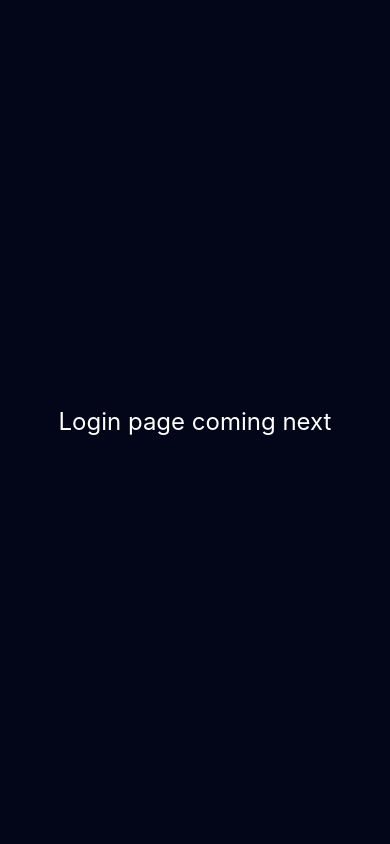
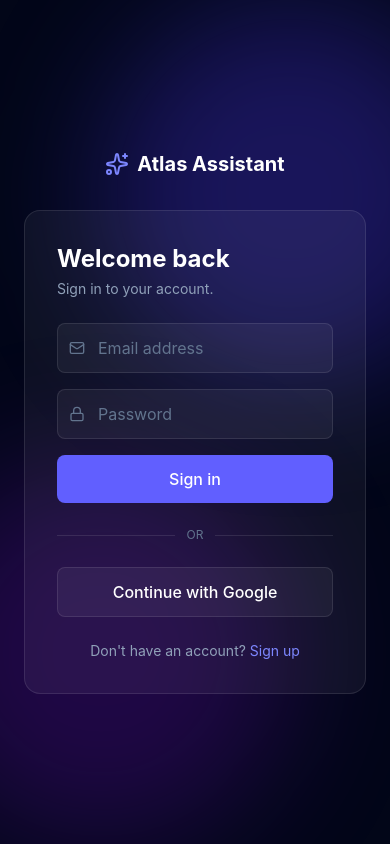
Before and after one commit to Audrey-Okumu/atlas-assistant-web, a React (Vite) app: page /login in a window 390 px wide. Built offline with nearby package versions, Linux system fonts and the light colour scheme.

Commit message:
Add OAuthSuccess page to handle Google OAuth redirect and route to phone setup or dashboard

```diff
--- a/src/App.tsx
+++ b/src/App.tsx
@@ -2,6 +2,7 @@ import { Routes, Route } from 'react-router-dom'
 import LandingPage from './pages/LandingPage'
 import Login from './pages/Login'
 import Register from './pages/Register'
+import OAuthSuccess from './pages/OAuthSuccess'
 
 function App() {
   return (
@@ -9,6 +10,7 @@ function App() {
       <Route path="/" element={<LandingPage />} />
       <Route path="/login" element={<Login />} />
       <Route path="/register" element={<Register />} />
+      <Route path="/oauth-success" element={<OAuthSuccess />} />
     </Routes>
   )
 }
--- a/src/pages/Login.tsx
+++ b/src/pages/Login.tsx
@@ -1,7 +1,112 @@
+import { useState } from 'react'
+import { Sparkles, Mail, Lock } from 'lucide-react'
+
+const API_URL = 'https://atlas-assistant-kq2s.onrender.com'
+
 function Login() {
+  const [email, setEmail] = useState('')
+  const [password, setPassword] = useState('')
+  const [error, setError] = useState('')
+  const [loading, setLoading] = useState(false)
+
+  const handleSubmit = async (e: React.FormEvent) => {
+    e.preventDefault()
+    setError('')
+    setLoading(true)
+
+    try {
+      const response = await fetch(`${API_URL}/auth/login`, {
+        method: 'POST',
+        headers: { 'Content-Type': 'application/json' },
+        body: JSON.stringify({ email, password }),
+      })
+
+      const token = await response.text()
+
+      if (!response.ok || token === 'Invalid email or password') {
+        throw new Error('Invalid email or password.')
+      }
+
+      localStorage.setItem('atlas_token', token)
+      window.location.href = '/dashboard'
+    } catch (err) {
+      setError(err instanceof Error ? err.message : 'Something went wrong.')
+    } finally {
+      setLoading(false)
+    }
+  }
+
   return (
-    <div className="min-h-screen bg-slate-950 text-white flex items-center justify-center">
-      <h1 className="text-2xl">Login page coming next</h1>
+    <div className="min-h-screen bg-slate-950 text-white flex items-center justify-center px-6 relative overflow-hidden">
+      <div className="absolute top-0 left-1/4 w-96 h-96 bg-indigo-600/30 rounded-full blur-3xl" />
+      <div className="absolute bottom-0 right-1/4 w-96 h-96 bg-purple-600/20 rounded-full blur-3xl" />
+
+      <div className="relative w-full max-w-md">
+        <a href="/" className="flex items-center justify-center gap-2 mb-8">
+          <Sparkles className="w-6 h-6 text-indigo-400" />
+          <span className="text-xl font-bold">Atlas Assistant</span>
+        </a>
+
+        <div className="bg-white/5 border border-white/10 rounded-2xl p-8">
+          <h2 className="text-2xl font-bold mb-1">Welcome back</h2>
+          <p className="text-slate-400 text-sm mb-6">Sign in to your account.</p>
+
+          <form onSubmit={handleSubmit} className="flex flex-col gap-4">
+            <div className="relative">
+              <Mail className="absolute left-3 top-1/2 -translate-y-1/2 w-4 h-4 text-slate-500" />
+              <input
+                type="email"
+                placeholder="Email address"
+                value={email}
+                onChange={(e) => setEmail(e.target.value)}
+                required
+                className="w-full bg-white/5 border border-white/10 rounded-lg pl-10 pr-4 py-3 text-white placeholder:text-slate-500 focus:outline-none focus:border-indigo-400 transition"
+              />
+            </div>
+
+            <div className="relative">
+              <Lock className="absolute left-3 top-1/2 -translate-y-1/2 w-4 h-4 text-slate-500" />
+              <input
+                type="password"
+                placeholder="Password"
+                value={password}
+                onChange={(e) => setPassword(e.target.value)}
+                required
+                className="w-full bg-white/5 border border-white/10 rounded-lg pl-10 pr-4 py-3 text-white placeholder:text-slate-500 focus:outline-none focus:border-indigo-400 transition"
+              />
+            </div>
+
+            {error && <p className="text-red-400 text-sm">{error}</p>}
+
+            <button
+              type="submit"
+              disabled={loading}
+              className="bg-indigo-500 hover:bg-indigo-400 disabled:opacity-50 text-white py-3 rounded-lg font-medium transition"
+            >
+              {loading ? 'Signing in...' : 'Sign in'}
+            </button>
+          </form>
+
+          <div className="flex items-center gap-3 my-6">
+            <div className="flex-1 h-px bg-white/10" />
+            <span className="text-slate-500 text-xs">OR</span>
+            <div className="flex-1 h-px bg-white/10" />
+          </div>
+          <a
+            href={`${API_URL}/oauth2/authorization/google`}
+            className="flex items-center justify-center gap-2 bg-white/5 border border-white/10 hover:bg-white/10 text-white py-3 rounded-lg font-medium transition"
+          >
+            Continue with Google
+          </a>
+
+          <p className="text-center text-slate-400 text-sm mt-6">
+            Don't have an account?{' '}
+            <a href="/register" className="text-indigo-400 hover:text-indigo-300">
+              Sign up
+            </a>
+          </p>
+        </div>
+      </div>
     </div>
   )
 }
--- /dev/null
+++ b/src/pages/OAuthSuccess.tsx
@@ -0,0 +1,39 @@
+import { useEffect, useState } from 'react'
+import { useNavigate, useSearchParams } from 'react-router-dom'
+import { CheckCircle } from 'lucide-react'
+
+function OAuthSuccess() {
+  const [searchParams] = useSearchParams()
+  const navigate = useNavigate()
+  const [status, setStatus] = useState('Connecting your account...')
+
+  useEffect(() => {
+    const token = searchParams.get('token')
+    const needsPhone = searchParams.get('needsPhone') === 'true'
+
+    if (!token) {
+      setStatus('Something went wrong. Please try again.')
+      return
+    }
+
+    localStorage.setItem('atlas_token', token)
+
+    const timer = setTimeout(() => {
+      navigate(needsPhone ? '/add-phone' : '/dashboard')
+    }, 1500)
+
+    return () => clearTimeout(timer)
+  }, [searchParams, navigate])
+
+  return (
+    <div className="min-h-screen bg-slate-950 text-white flex items-center justify-center">
+      <div className="text-center">
+        <CheckCircle className="w-16 h-16 text-emerald-400 mx-auto mb-4" />
+        <h1 className="text-2xl font-bold mb-2">Google account connected</h1>
+        <p className="text-slate-400">{status}</p>
+      </div>
+    </div>
+  )
+}
+
+export default OAuthSuccess
```
